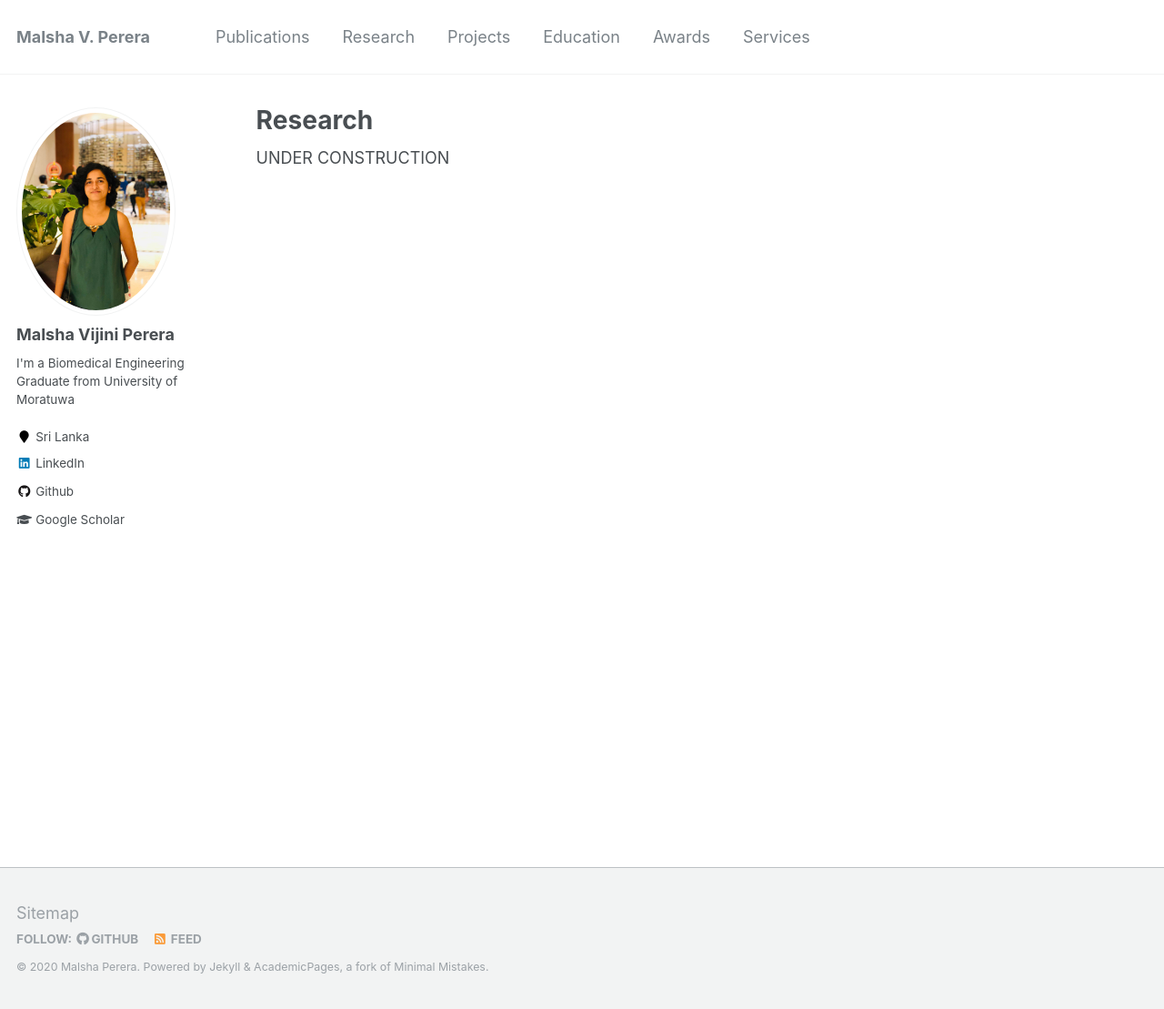
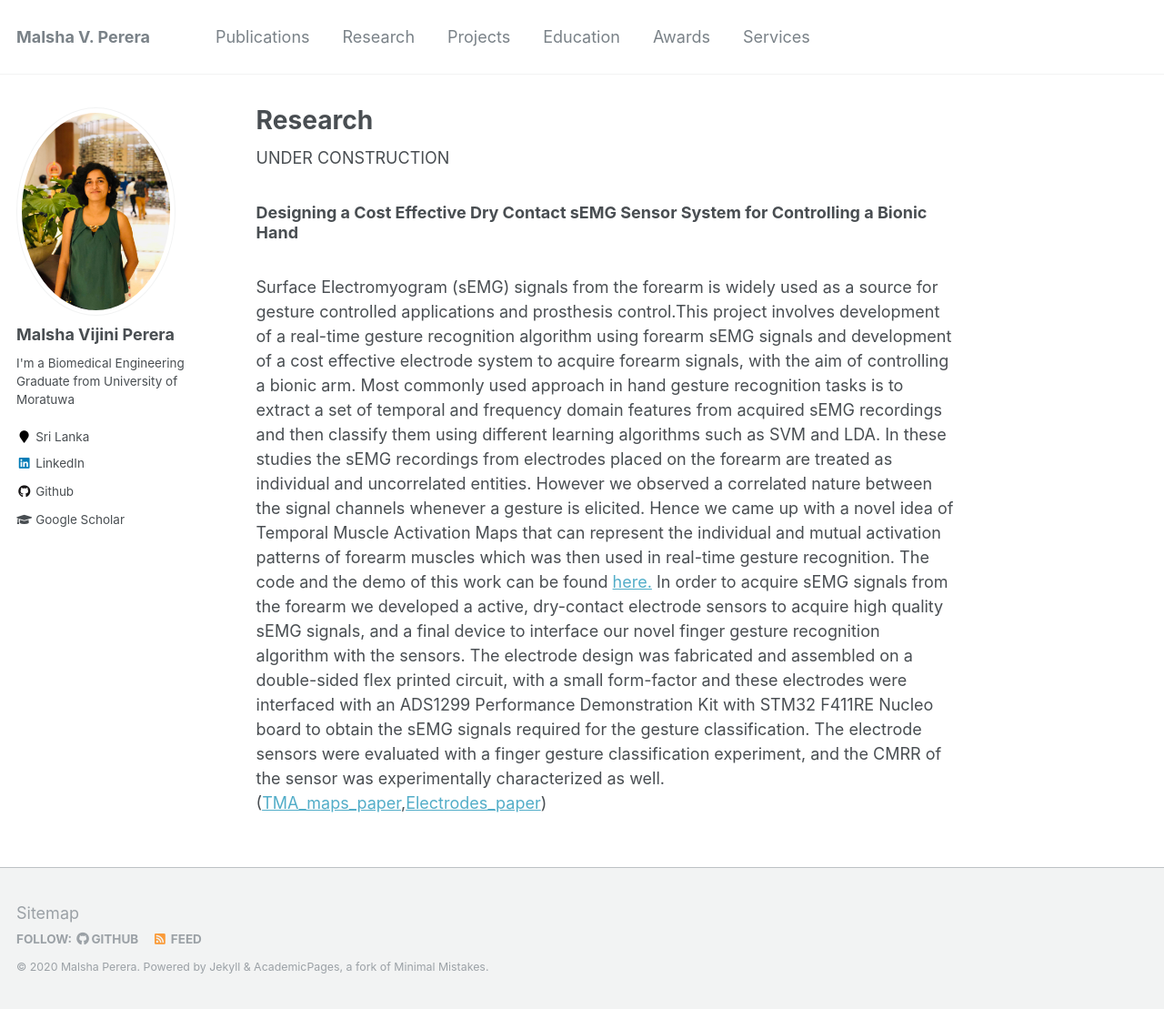
Before and after one commit to malshaV/malshaV.github.io, a Jekyll site: the page built from _pages/research.md, in a window 1280 px wide and 1109 px high. Shown: the whole window at 91% size. Built offline with Jekyll 4.4.1, drawn with Linux system fonts in a browser that asks for light colours.

Commit message:
update research

```diff
--- a/_pages/research.md
+++ b/_pages/research.md
@@ -5,3 +5,12 @@ author_profile: true
 ---
 
 UNDER CONSTRUCTION
+
+### Designing a Cost Effective Dry Contact sEMG Sensor System for Controlling a Bionic Hand
+<br>
+Surface Electromyogram (sEMG) signals from the forearm is widely used as a source for gesture controlled
+applications and prosthesis control.This project involves development of a real-time gesture recognition algorithm using forearm sEMG signals and development of a cost effective electrode system to acquire forearm signals, with the aim of controlling a bionic arm. Most commonly used approach in hand gesture recognition tasks is to extract a set of temporal and frequency domain
+features from acquired sEMG recordings and then classify them using different learning algorithms such as SVM and LDA. In these studies the sEMG recordings from electrodes placed on the forearm  are treated as individual and uncorrelated entities. However we observed a correlated nature between the signal channels whenever a gesture is elicited. Hence we came up with a novel idea of Temporal Muscle Activation Maps that can represent the individual and mutual activation
+patterns of forearm muscles which was then used in real-time gesture recognition. The code and the demo of this work can be found [here.](https://github.com/Laknath1996/Real-Time-Hand-Gesture-Recognition-with-TMA-Maps)
+In order to acquire sEMG signals from the forearm we developed a active, dry-contact electrode sensors to acquire high quality sEMG signals, and a final device to interface our novel finger gesture recognition algorithm with the sensors. The electrode design was fabricated and assembled on a double-sided flex printed circuit, with a small form-factor and these electrodes were interfaced with an ADS1299 Performance Demonstration Kit with STM32 F411RE Nucleo board to obtain the sEMG signals required for the gesture classification.
+The electrode sensors were evaluated with a finger gesture classification experiment, and the CMRR of the sensor was experimentally characterized as well. ([TMA_maps_paper](https://ieeexplore.ieee.org/document/9054227),[Electrodes_paper](https://arxiv.org/abs/2009.02575))
```
Also changed, not shown: _pages/about.md (+1 -1 lines), _pages/publications.md (+1 -1 lines).
